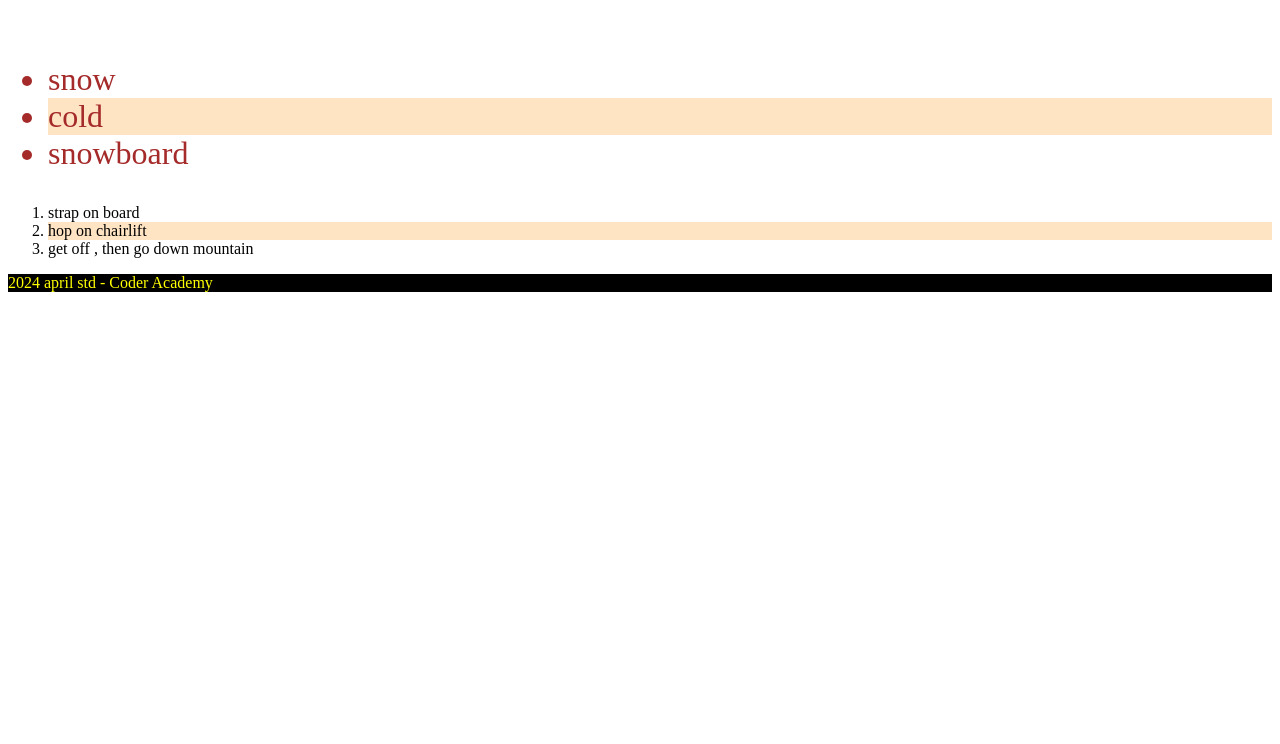
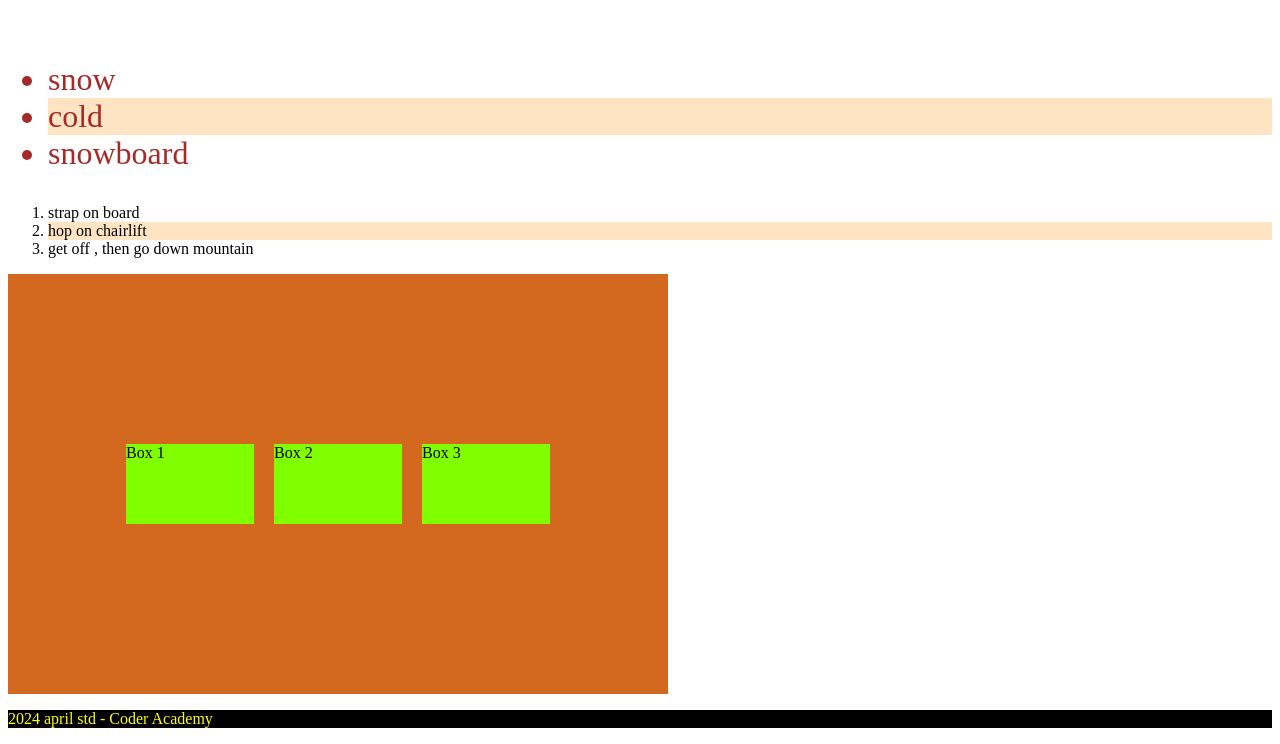
Before and after one commit to smallDazza/dazzaTesting-1, a plain HTML site: page index.html in a window 1280 px wide. Shown: the part 1555-2299 px from the top of the page. Before the commit the page ends 1863 px from the top, so only its background shows below. Drawn offline with Linux system fonts and the light colour scheme.

Commit message:
add to css the container,boxes + flex box

```diff
--- a/index.html
+++ b/index.html
@@ -40,6 +40,12 @@
         <li>hop on chairlift</li>
         <li>get off , then go down mountain</li>
     </ol>
+    <div class="container">
+        <div class="box">Box 1</div>
+        <div class="box">Box 2</div>
+        <div class="box">Box 3</div>
+
+    </div>
 
     <footer>
         <p id="footer_p">
--- a/style.css
+++ b/style.css
@@ -38,3 +38,22 @@ li:nth-child(2){
     max-width: 100vw;
     max-height: 25vh;
 }
+
+.container{
+    width: 50vw;
+    height: 50vh;
+    padding: 10px;
+    background-color: chocolate;
+    display: flex;
+    flex-wrap: wrap;
+    justify-content: center;
+    align-items: center;
+
+}
+
+.box{
+    width: 10vw;
+    height: 10dvh;
+    margin: 10px;
+    background-color: chartreuse;
+}
```
